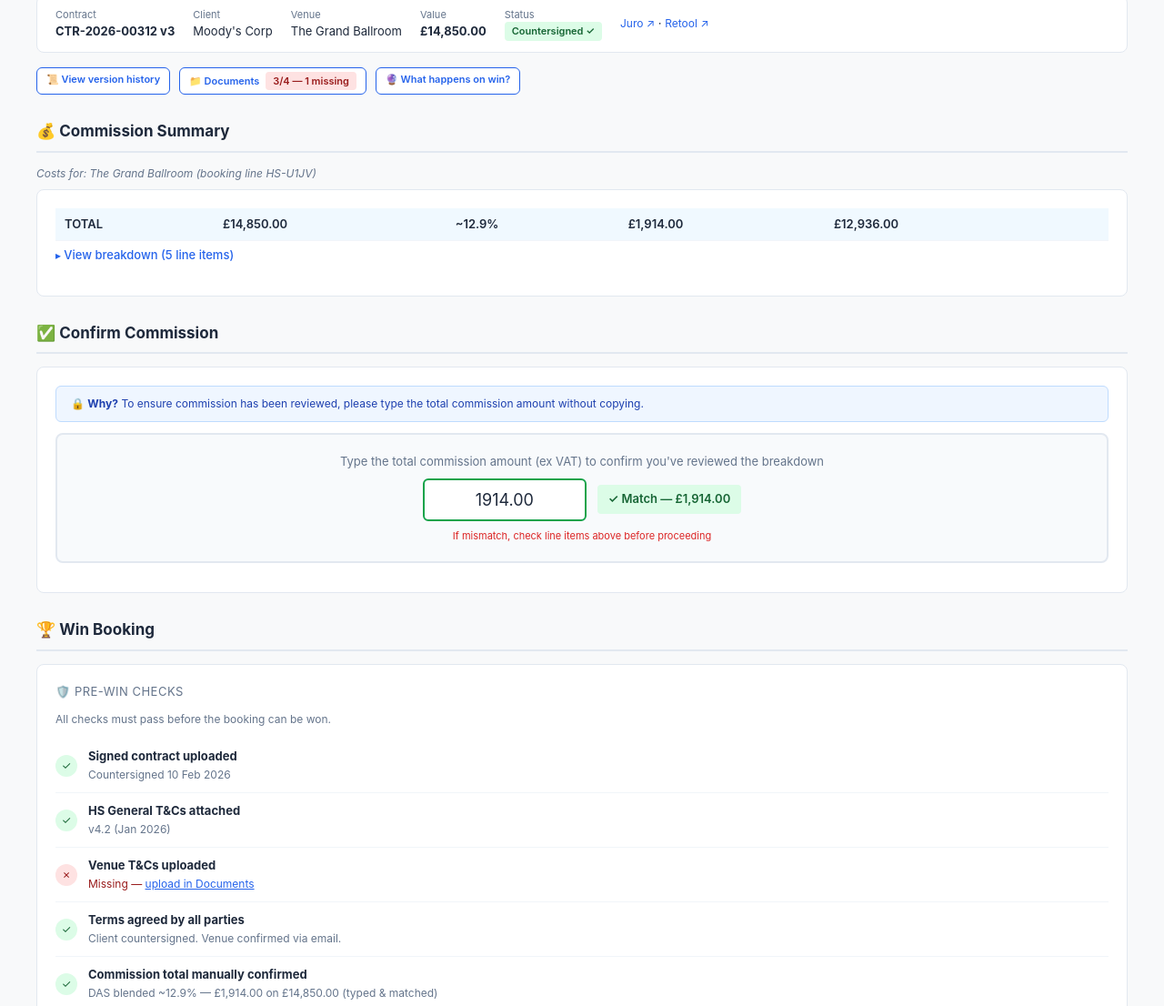
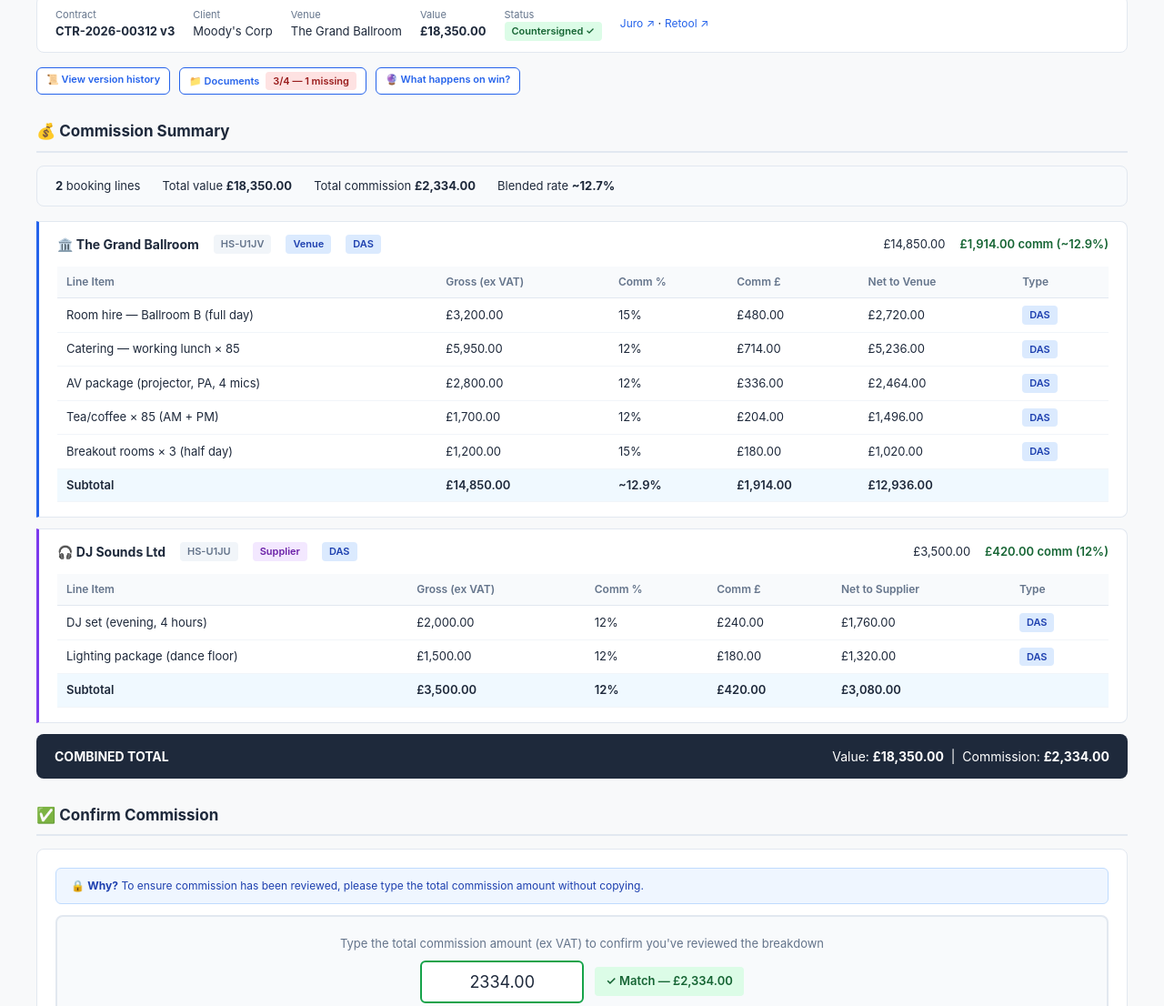
Before and after one commit to Brotherinlaw-13/the-factory, an Astro site: page /hire-space/finance-tools/unified in a window 1280 px wide. Shown: the part 598-1704 px from the top of the page at 91% size. Built offline with nearby package versions, Linux system fonts and the light colour scheme; Astro itself is replaced by a stand-in of ours.

Commit message:
feat: multi-booking-line accordion for commission summary

```diff
--- a/src/pages/hire-space/finance-tools/unified.astro
+++ b/src/pages/hire-space/finance-tools/unified.astro
@@ -99,6 +99,9 @@ input[type="text"],select{padding:6px 10px;border:1px solid #e2e8f0;border-radiu
 .collapse-trigger::-webkit-details-marker{display:none}
 .collapse-trigger::before{content:'▸ ';font-size:12px}
 details[open]>.collapse-trigger::before{content:'▾ '}
+/* ── Booking line accordion ── */
+details>summary::-webkit-details-marker{display:none}
+details>summary::marker{display:none}
 </style>
 </head>
 <body>
@@ -171,7 +174,7 @@ details[open]>.collapse-trigger::before{content:'▾ '}
 <div class="csh-item"><span class="csh-label">Contract</span><strong>CTR-2026-00312 v3</strong></div>
 <div class="csh-item"><span class="csh-label">Client</span>Moody's Corp</div>
 <div class="csh-item"><span class="csh-label">Venue</span>The Grand Ballroom</div>
-<div class="csh-item"><span class="csh-label">Value</span><strong>£14,850.00</strong></div>
+<div class="csh-item"><span class="csh-label">Value</span><strong>£18,350.00</strong></div>
 <div class="csh-item"><span class="csh-label">Status</span><span class="badge badge-green">Countersigned ✓</span></div>
 <div class="csh-item"><a href="#" style="color:#2563eb;font-size:12px">Juro ↗</a> · <a href="#" style="color:#2563eb;font-size:12px">Retool ↗</a></div>
 </div>
@@ -183,18 +186,30 @@ details[open]>.collapse-trigger::before{content:'▾ '}
 <label for="modal-downstream" class="btn btn-outline btn-sm">🔮 What happens on win?</label>
 </div>
 
-<!-- Commission Summary — collapsible breakdown -->
+<!-- Commission Summary — multi-booking-line accordion -->
 <div class="stitle">💰 Commission Summary</div>
-<div style="font-size:12px;color:#64748b;margin-bottom:8px;font-style:italic">Costs for: The Grand Ballroom (booking line HS-U1JV)</div>
-<div class="card">
+<div style="display:flex;gap:24px;align-items:center;flex-wrap:wrap;background:#f8fafc;border:1px solid #e2e8f0;border-radius:8px;padding:12px 20px;margin-bottom:16px;font-size:13px">
+<span><strong>2</strong> booking lines</span>
+<span>Total value <strong>£18,350.00</strong></span>
+<span>Total commission <strong>£2,334.00</strong></span>
+<span>Blended rate <strong>~12.7%</strong></span>
+</div>
+
+<!-- Booking Line 1: The Grand Ballroom -->
+<details open style="border:1px solid #e2e8f0;border-left:3px solid #2563eb;border-radius:0 8px 8px 0;margin-bottom:12px;background:#fff">
+<summary style="display:flex;align-items:center;gap:16px;flex-wrap:wrap;padding:14px 20px;cursor:pointer;font-size:13px;list-style:none">
+<summary style="display:none"></summary>
+<strong style="font-size:14px">🏛️ The Grand Ballroom</strong>
+<span class="badge badge-gray">HS-U1JV</span>
+<span class="badge badge-blue">Venue</span>
+<span class="badge badge-blue">DAS</span>
+<span style="margin-left:auto;display:flex;gap:16px;flex-wrap:wrap">
+<span>£14,850.00</span>
+<span style="color:#166534;font-weight:600">£1,914.00 comm (~12.9%)</span>
+</span>
+</summary>
+<div style="padding:0 20px 16px">
 <table>
-<tbody>
-<tr style="background:#f0f9ff;font-weight:600"><td>TOTAL</td><td>£14,850.00</td><td>~12.9%</td><td>£1,914.00</td><td>£12,936.00</td><td></td></tr>
-</tbody>
-</table>
-<details class="collapse-section">
-<summary class="collapse-trigger">View breakdown (5 line items)</summary>
-<table style="margin-top:8px">
 <thead><tr><th>Line Item</th><th>Gross (ex VAT)</th><th>Comm %</th><th>Comm £</th><th>Net to Venue</th><th>Type</th></tr></thead>
 <tbody>
 <tr><td>Room hire — Ballroom B (full day)</td><td>£3,200.00</td><td>15%</td><td>£480.00</td><td>£2,720.00</td><td><span class="badge badge-blue">DAS</span></td></tr>
@@ -202,9 +217,41 @@ details[open]>.collapse-trigger::before{content:'▾ '}
 <tr><td>AV package (projector, PA, 4 mics)</td><td>£2,800.00</td><td>12%</td><td>£336.00</td><td>£2,464.00</td><td><span class="badge badge-blue">DAS</span></td></tr>
 <tr><td>Tea/coffee × 85 (AM + PM)</td><td>£1,700.00</td><td>12%</td><td>£204.00</td><td>£1,496.00</td><td><span class="badge badge-blue">DAS</span></td></tr>
 <tr><td>Breakout rooms × 3 (half day)</td><td>£1,200.00</td><td>15%</td><td>£180.00</td><td>£1,020.00</td><td><span class="badge badge-blue">DAS</span></td></tr>
+<tr style="background:#f0f9ff;font-weight:600"><td>Subtotal</td><td>£14,850.00</td><td>~12.9%</td><td>£1,914.00</td><td>£12,936.00</td><td></td></tr>
 </tbody>
 </table>
+</div>
 </details>
+
+<!-- Booking Line 2: DJ Sounds Ltd -->
+<details open style="border:1px solid #e2e8f0;border-left:3px solid #7c3aed;border-radius:0 8px 8px 0;margin-bottom:12px;background:#fff">
+<summary style="display:flex;align-items:center;gap:16px;flex-wrap:wrap;padding:14px 20px;cursor:pointer;font-size:13px;list-style:none">
+<summary style="display:none"></summary>
+<strong style="font-size:14px">🎧 DJ Sounds Ltd</strong>
+<span class="badge badge-gray">HS-U1JU</span>
+<span class="badge badge-purple">Supplier</span>
+<span class="badge badge-blue">DAS</span>
+<span style="margin-left:auto;display:flex;gap:16px;flex-wrap:wrap">
+<span>£3,500.00</span>
+<span style="color:#166534;font-weight:600">£420.00 comm (12%)</span>
+</span>
+</summary>
+<div style="padding:0 20px 16px">
+<table>
+<thead><tr><th>Line Item</th><th>Gross (ex VAT)</th><th>Comm %</th><th>Comm £</th><th>Net to Supplier</th><th>Type</th></tr></thead>
+<tbody>
+<tr><td>DJ set (evening, 4 hours)</td><td>£2,000.00</td><td>12%</td><td>£240.00</td><td>£1,760.00</td><td><span class="badge badge-blue">DAS</span></td></tr>
+<tr><td>Lighting package (dance floor)</td><td>£1,500.00</td><td>12%</td><td>£180.00</td><td>£1,320.00</td><td><span class="badge badge-blue">DAS</span></td></tr>
+<tr style="background:#f0f9ff;font-weight:600"><td>Subtotal</td><td>£3,500.00</td><td>12%</td><td>£420.00</td><td>£3,080.00</td><td></td></tr>
+</tbody>
+</table>
+</div>
+</details>
+
+<!-- Combined Total -->
+<div style="background:#1e293b;color:#fff;border-radius:8px;padding:14px 20px;display:flex;justify-content:space-between;align-items:center;font-size:14px;margin-bottom:8px">
+<span><strong>COMBINED TOTAL</strong></span>
+<span>Value: <strong>£18,350.00</strong> &nbsp;|&nbsp; Commission: <strong>£2,334.00</strong></span>
 </div>
 
 <!-- Confirm Commission — manual entry step -->
@@ -214,8 +261,8 @@ details[open]>.collapse-trigger::before{content:'▾ '}
 <div style="background:#f8fafc;border:2px solid #e2e8f0;border-radius:8px;padding:20px;text-align:center;margin-bottom:12px">
 <p style="font-size:13px;color:#64748b;margin-bottom:8px">Type the total commission amount (ex VAT) to confirm you've reviewed the breakdown</p>
 <div style="display:flex;align-items:center;justify-content:center;gap:12px">
-<input type="text" value="1914.00" style="font-size:18px;padding:8px 16px;width:180px;text-align:center;border:2px solid #16a34a;border-radius:6px" oncopy="return false" oncut="return false" onpaste="return false" placeholder="e.g. 1914.00"/>
-<span class="badge badge-green" style="font-size:13px;padding:6px 12px">✓ Match — £1,914.00</span>
+<input type="text" value="2334.00" style="font-size:18px;padding:8px 16px;width:180px;text-align:center;border:2px solid #16a34a;border-radius:6px" oncopy="return false" oncut="return false" onpaste="return false" placeholder="e.g. 2334.00"/>
+<span class="badge badge-green" style="font-size:13px;padding:6px 12px">✓ Match — £2,334.00</span>
 </div>
 <p style="font-size:11px;color:#dc2626;margin-top:8px">If mismatch, check line items above before proceeding</p>
 </div>
@@ -230,9 +277,9 @@ details[open]>.collapse-trigger::before{content:'▾ '}
 <div class="check-row"><div class="check-icon check-pass">✓</div><div style="flex:1"><strong>HS General T&Cs attached</strong><br><span style="color:#64748b;font-size:12px">v4.2 (Jan 2026)</span></div></div>
 <div class="check-row"><div class="check-icon check-fail">✗</div><div style="flex:1"><strong>Venue T&Cs uploaded</strong><br><span style="color:#991b1b;font-size:12px">Missing — <label for="modal-docs" style="color:#2563eb;cursor:pointer;text-decoration:underline">upload in Documents</label></span></div></div>
 <div class="check-row"><div class="check-icon check-pass">✓</div><div style="flex:1"><strong>Terms agreed by all parties</strong><br><span style="color:#64748b;font-size:12px">Client countersigned. Venue confirmed via email.</span></div></div>
-<div class="check-row"><div class="check-icon check-pass">✓</div><div style="flex:1"><strong>Commission total manually confirmed</strong><br><span style="color:#64748b;font-size:12px">DAS blended ~12.9% — £1,914.00 on £14,850.00 (typed & matched)</span></div></div>
+<div class="check-row"><div class="check-icon check-pass">✓</div><div style="flex:1"><strong>Commission total manually confirmed</strong><br><span style="color:#64748b;font-size:12px">DAS blended ~12.7% — £2,334.00 on £18,350.00 (2 booking lines, typed & matched)</span></div></div>
 <div class="check-row"><div class="check-icon check-pass">✓</div><div style="flex:1"><strong>No duplicate contracts</strong></div></div>
-<div class="check-row"><div class="check-icon check-pass">✓</div><div style="flex:1"><strong>All line items priced</strong><br><span style="color:#64748b;font-size:12px">5 items, £14,850.00 ex VAT</span></div></div>
+<div class="check-row"><div class="check-icon check-pass">✓</div><div style="flex:1"><strong>All line items priced</strong><br><span style="color:#64748b;font-size:12px">7 items across 2 booking lines, £18,350.00 ex VAT</span></div></div>
 </div>
 
 <div class="guardrail"><h4>⚠ Cannot Win Booking</h4><p>Venue T&Cs not uploaded. Upload venue-specific terms before winning.</p></div>
@@ -243,14 +290,14 @@ details[open]>.collapse-trigger::before{content:'▾ '}
 <div class="card" style="margin-top:8px">
 <div class="grid2">
 <div>
-<div class="kv"><span class="label">Contract Value (ex VAT)</span><span><strong>£14,850.00</strong></span></div>
-<div class="kv"><span class="label">VAT (20%)</span><span>£2,970.00</span></div>
-<div class="kv"><span class="label">Total (inc VAT)</span><span><strong>£17,820.00</strong></span></div>
+<div class="kv"><span class="label">Contract Value (ex VAT)</span><span><strong>£18,350.00</strong></span></div>
+<div class="kv"><span class="label">VAT (20%)</span><span>£3,670.00</span></div>
+<div class="kv"><span class="label">Total (inc VAT)</span><span><strong>£22,020.00</strong></span></div>
 </div>
 <div>
-<div class="kv"><span class="label">Commission</span><span><strong>£1,914.00</strong></span></div>
-<div class="kv"><span class="label">Commission + VAT</span><span>£2,296.80</span></div>
-<div class="kv"><span class="label">Net to Venue (inc VAT)</span><span>£15,523.20</span></div>
+<div class="kv"><span class="label">Commission</span><span><strong>£2,334.00</strong></span></div>
+<div class="kv"><span class="label">Commission + VAT</span><span>£2,800.80</span></div>
+<div class="kv"><span class="label">Net to Venue(s) (inc VAT)</span><span>£19,219.20</span></div>
 </div>
 </div>
 </div>
@@ -321,9 +368,9 @@ details[open]>.collapse-trigger::before{content:'▾ '}
 <div class="css-modal-body">
 <p style="font-size:12px;color:#64748b;margin-bottom:12px">Winning this contract will automatically create:</p>
 <div class="check-row"><div class="check-icon" style="background:#dbeafe;color:#1e40af">1</div><div>Xero Contact for Moody's Corp (if not exists)</div></div>
-<div class="check-row"><div class="check-icon" style="background:#dbeafe;color:#1e40af">2</div><div>Client invoice for £17,820.00 (inc VAT) in draft</div></div>
-<div class="check-row"><div class="check-icon" style="background:#dbeafe;color:#1e40af">3</div><div>Venue bill shell for £15,523.20 (awaiting venue invoice)</div></div>
-<div class="check-row"><div class="check-icon" style="background:#dbeafe;color:#1e40af">4</div><div>Commission record — £1,914.00 DAS (deducted at source)</div></div>
+<div class="check-row"><div class="check-icon" style="background:#dbeafe;color:#1e40af">2</div><div>Client invoice for £22,020.00 (inc VAT) in draft</div></div>
+<div class="check-row"><div class="check-icon" style="background:#dbeafe;color:#1e40af">3</div><div>Venue/supplier bill shells for £19,219.20 (awaiting invoices)</div></div>
+<div class="check-row"><div class="check-icon" style="background:#dbeafe;color:#1e40af">4</div><div>Commission record — £2,334.00 DAS (deducted at source, 2 booking lines)</div></div>
 <div class="check-row"><div class="check-icon" style="background:#dbeafe;color:#1e40af">5</div><div>Tracking codes applied to all transactions</div></div>
 <div class="check-row"><div class="check-icon" style="background:#dbeafe;color:#1e40af">6</div><div>Finance team notification via Slack</div></div>
 
```
